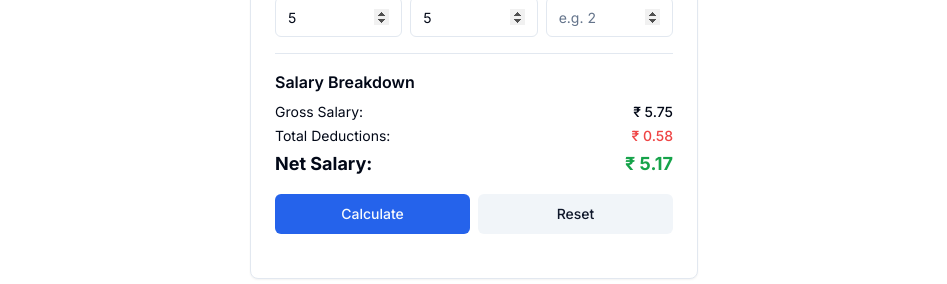
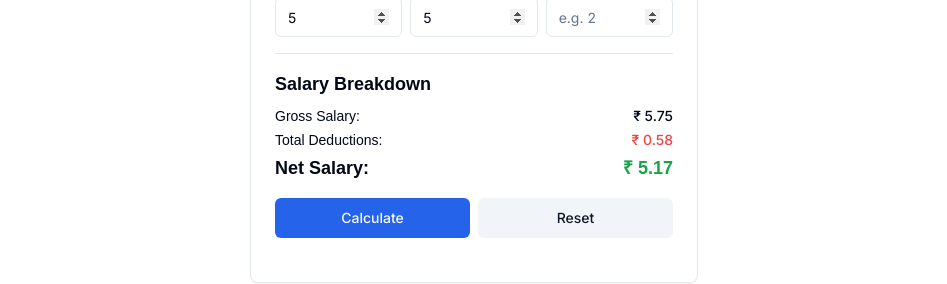
Before and after one commit to codewithdhruba01/MultiCalc, a React (Vite) app: page /salary-calculator in a window 1280 px wide. Both pictures are taken after typing "5", "5", "5", "5", "5", "5" into the empty fields and a click on the button "Calculate". Shown: the part 474-758 px from the top of the page, without its empty margins (166-1113 px from the left). Built offline with nearby package versions, Linux system fonts and the light colour scheme; no server answers; a web font is replaced by a local one.

Commit message:
add font style

```diff
--- a/src/pages/SalaryCalculator.tsx
+++ b/src/pages/SalaryCalculator.tsx
@@ -141,17 +141,17 @@ export default function SalaryCalculator() {
           {/* Salary Breakdown */}
           {netSalary && (
             <div className="mt-4 border-t pt-4">
-              <h3 className="font-semibold mb-2">Salary Breakdown</h3>
+              <h3 className="text-lg font-semibold mb-2 font-synonym">Salary Breakdown</h3>
               <ul className="space-y-1 text-sm">
                 <li className="flex justify-between">
-                  <span>Gross Salary:</span>
+                  <span className="font-satoshi">Gross Salary:</span>
                   <span className="font-medium">₹ {grossSalary}</span>
                 </li>
                 <li className="flex justify-between">
-                  <span>Total Deductions:</span>
+                  <span className="font-satoshi">Total Deductions:</span>
                   <span className="font-medium text-red-500">₹ {deductions}</span>
                 </li>
-                <li className="flex justify-between text-lg font-bold">
+                <li className="flex justify-between text-lg font-bold font-synonym">
                   <span>Net Salary:</span>
                   <span className="text-green-600">₹ {netSalary}</span>
                 </li>
```
